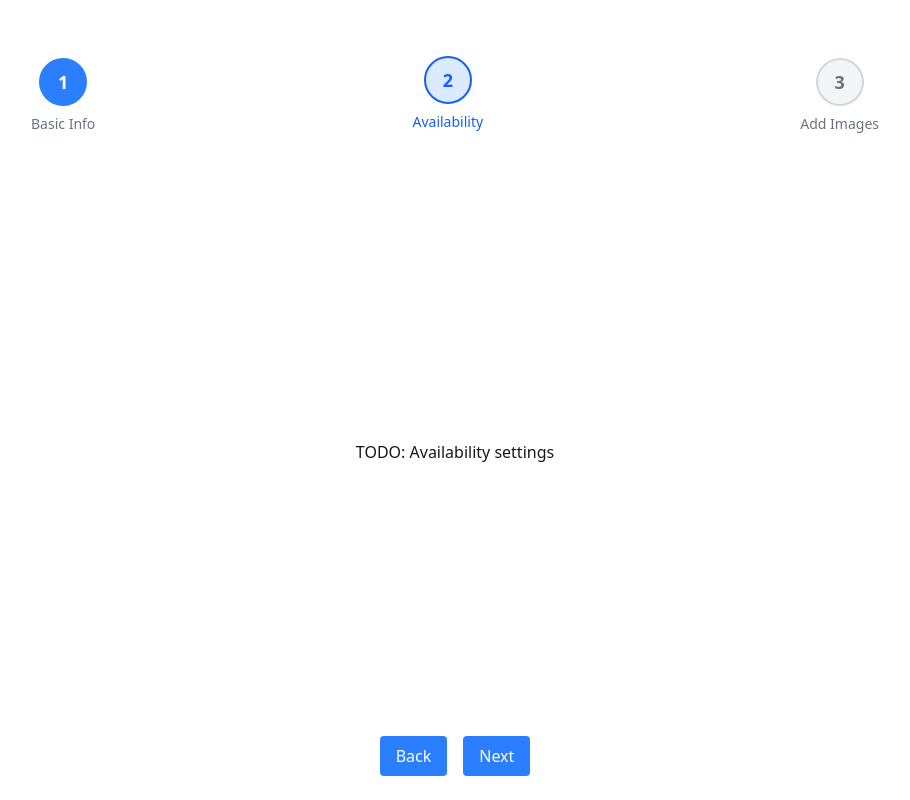
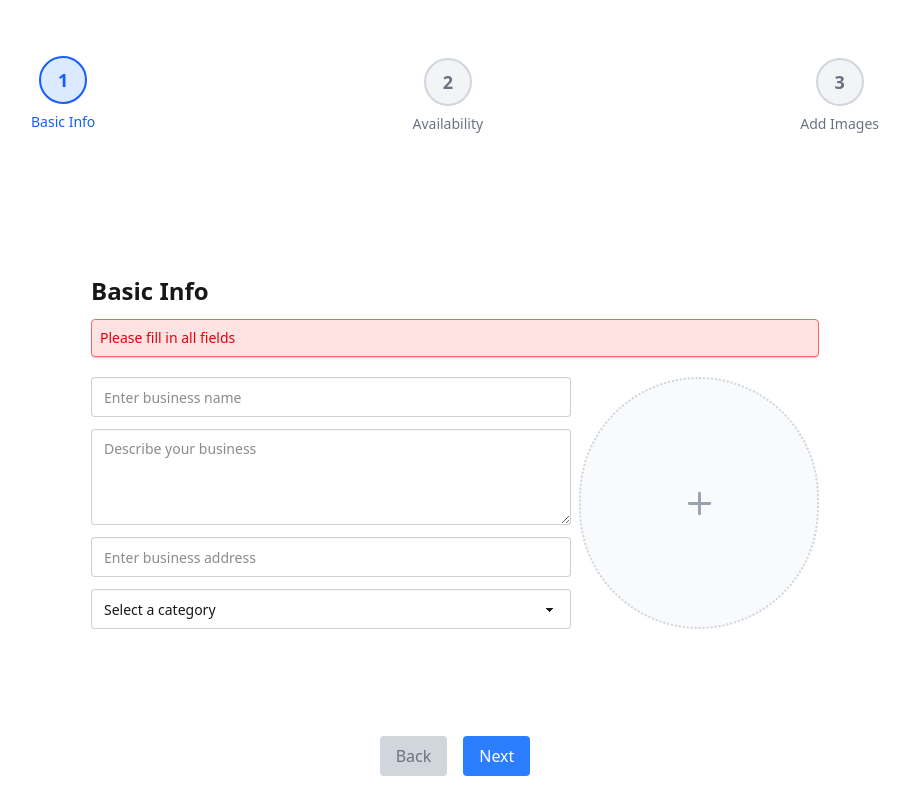
Before and after one commit to MossDog/Bookings, a React (Vite) app in the folder web-client/: page /account-creation in a window 1280 px wide. Both pictures are taken after a click on the button "Next". Shown: the whole page, without its empty margins (185-1095 px from the left). Built offline with nearby package versions, Linux system fonts and the light colour scheme; no server answers.

Commit message:
Refactor account creation components to manage form data in parent and validate steps; update HorizontalSteps to utilize validation logic.

```diff
--- a/web-client/src/components/HorizontalSteps.tsx
+++ b/web-client/src/components/HorizontalSteps.tsx
@@ -3,13 +3,17 @@ import React, { useState } from "react";
 interface HorizontalStepsProps {
   steps: string[];
   children: React.ReactNode;
+  validateStep?: (stepIdx: number) => boolean;
 }
 
-const HorizontalSteps: React.FC<HorizontalStepsProps> = ({ steps, children }) => {
+const HorizontalSteps: React.FC<HorizontalStepsProps> = ({ steps, children, validateStep }) => {
   const [currentStep, setCurrentStep] = useState(1);
-  const totalSteps = 4; // Total number of milestones
+  const totalSteps = steps.length;
 
   const handleNext = () => {
+    if (validateStep && !validateStep(currentStep - 1)) {
+      return;
+    }
     if (currentStep < totalSteps) {
       setCurrentStep(currentStep + 1);
     }
--- a/web-client/src/components/account-creation/SellerCoreAccountCreationForm.tsx
+++ b/web-client/src/components/account-creation/SellerCoreAccountCreationForm.tsx
@@ -1,25 +1,64 @@
 import React, { useState } from 'react'
+//import supabase from '../../utils/supabase'; //Will be refactored alongside handleSubmit()
+import ImageSlot from '../widgets/Gallery/ImageSlot';
+
+//NOT CURRENTLY IN USE
+/*
+import GridImageSlot from '../widgets/Gallery/GridImageSlot';
 import ProtectedRoute from '../ProtectedRoute'
 import FormInput from '../FormInput'
-import supabase from '../../utils/supabase';
-import GridImageSlot from '../widgets/Gallery/GridImageSlot';
-import ImageSlot from '../widgets/Gallery/ImageSlot';
+ */
 
-export default function SellerCoreAccountCreationForm() {
-  const [name, setName] = useState<string>('');
-  const [description, setDescription] = useState<string>('');
-  const [address, setAddress] = useState<string>('');
-  const [category, setCategory] = useState<string>('');
+export type SellerCoreAccountCreationFormRef = {
+  validateForm: () => boolean;
+};
+
+// Add props for formData and setFormData
+interface SellerCoreAccountCreationFormProps {
+  formData: {
+    name: string;
+    description: string;
+    address: string;
+    category: string;
+  };
+  setFormData: React.Dispatch<React.SetStateAction<{
+    name: string;
+    description: string;
+    address: string;
+    category: string;
+  }>>;
+}
+
+const SellerCoreAccountCreationForm = React.forwardRef<SellerCoreAccountCreationFormRef, SellerCoreAccountCreationFormProps>(
+  (props, ref) => {
+    const { formData, setFormData } = props;
     const [error, setError] = useState<string | null>(null);
-  const [isLoading, setIsLoading] = useState(false);
+    //const [isLoading, setIsLoading] = useState(false); //CURRENTLY UNUSED
 
-  const handleSubmit = async () => {
+    React.useImperativeHandle(ref, () => ({
+      validateForm: () => {
+        if (!formData.name.trim() || !formData.description.trim() || !formData.address.trim() || !formData.category.trim()) {
+          setError('Please fill in all fields');
+          return false;
+        }
+        setError(null);
+        return true;
+      }
+    }));
+
+/* THIS NEEDS TO BE REFACTORED.
+WE SHOULDN'T INSERT TO SUPABASE AT EACH STEP OF THE FORM,
+RATHER ONLY WHEN THE ENTIRE STEPS PROCESS HAS BEEN VALIDATED AND COMPLETED. */
+/*     const handleSubmit = async () => {
       try {
         setError(null);
         setIsLoading(true);
+        console.log("HANDLING SUBMISSION")
 
-      if (!name || !description || !address || !category) {
+        if (!formData.name || !formData.description || !formData.address || !formData.category) {
           throw new Error('Please fill in all fields');
+        }else{
+          console.log("Form Data - ", formData.name, formData.description, formData.address, formData.category)
         }
 
         const { data: sessionData, error: sessionError } = await supabase.auth.getSession();
@@ -31,10 +70,10 @@ export default function SellerCoreAccountCreationForm() {
           .from('Seller')
           .insert({
             user_id: sessionData.session.user.id,
-          description,
-          name,
-          address,
-          category
+            description: formData.description,
+            name: formData.name,
+            address: formData.address,
+            category: formData.category
           });
 
         if (insertError) {
@@ -50,11 +89,17 @@ export default function SellerCoreAccountCreationForm() {
       } finally {
         setIsLoading(false);
       }
-  };
+    }; */
 
     return (
       <div className="flex flex-col gap-3 min-w-[480px]">
         <h1 className='text-2xl font-bold'>Basic Info</h1>
+        {/* Error message for validation failure */}
+        {error && (
+          <div className="alert alert-error text-red-600 bg-red-100 border border-red-400 rounded p-2 mb-2">
+            {error}
+          </div>
+        )}
         <div className='flex gap-2'>
           <div className='flex flex-col gap-3 min-w-[480px]'>
             <div className="form-control w-full">
@@ -62,16 +107,16 @@ export default function SellerCoreAccountCreationForm() {
                 type="text"
                 placeholder="Enter business name"
                 className="input input-bordered w-full"
-              value={name}
-              onChange={(e) => setName(e.target.value)}
+                value={formData.name}
+                onChange={(e) => setFormData(f => ({ ...f, name: e.target.value }))}
               />
             </div>
             <div className="form-control w-full">
               <textarea
                 className="textarea textarea-bordered w-full h-24"
                 placeholder="Describe your business"
-              value={description}
-              onChange={(e) => setDescription(e.target.value)}
+                value={formData.description}
+                onChange={(e) => setFormData(f => ({ ...f, description: e.target.value }))}
               />
             </div>
             <div className="form-control w-full">
@@ -79,15 +124,16 @@ export default function SellerCoreAccountCreationForm() {
                 type="text"
                 placeholder="Enter business address"
                 className="input input-bordered w-full"
-              value={address}
-              onChange={(e) => setAddress(e.target.value)}
+                value={formData.address}
+                onChange={(e) => setFormData(f => ({ ...f, address: e.target.value }))}
               />
             </div>
             <div className="form-control w-full">
               <select
                 className="select select-bordered w-full"
-              value={category}
-              onChange={(e) => setCategory(e.target.value)}
+                value={formData.category}
+                onChange={(e) => setFormData(f => ({ ...f, category: e.target.value }))}
+                title="Select a category"
               >
                 <option value="">Select a category</option>
                 <option value="restaurant">Restaurant</option>
@@ -106,3 +152,8 @@ export default function SellerCoreAccountCreationForm() {
       </div>
     )
   }
+);
+
+SellerCoreAccountCreationForm.displayName = 'SellerCoreAccountCreationForm';
+
+export default SellerCoreAccountCreationForm;
--- a/web-client/src/pages/AccountCreationPage.tsx
+++ b/web-client/src/pages/AccountCreationPage.tsx
@@ -1,15 +1,35 @@
-import React, { useState } from "react";
-import HorizontalSteps from "../components/HorizontalSteps"; // Adjust the path based on your file structure
-import SellerCoreAccountCreationForm from "../components/account-creation/SellerCoreAccountCreationForm";
+import React, { useRef, useState } from "react";
+import HorizontalSteps from "../components/HorizontalSteps";
+import SellerCoreAccountCreationForm, { SellerCoreAccountCreationFormRef } from "../components/account-creation/SellerCoreAccountCreationForm";
 import GalleryWidget from "../components/widgets/Gallery/GalleryWidget";
 
 const AccountCreationPage: React.FC = () => {
+  const sellerFormRef = useRef<SellerCoreAccountCreationFormRef>(null);
+
+  // LIFTED STATE: Store form data in parent so it persists between steps
+  const [sellerFormData, setSellerFormData] = useState({
+    name: '',
+    description: '',
+    address: '',
+    category: ''
+  });
+
+  // Handler to be passed to HorizontalSteps for validation
+  const validateStep = (stepIdx: number) => {
+    if (stepIdx === 0 && sellerFormRef.current) {
+      return sellerFormRef.current.validateForm();
+    }
+    return true;
+  };
 
   return (
     <div className="">
-
-      <HorizontalSteps steps={["Basic Info", "Availability", "Add Images"]} >
-        <SellerCoreAccountCreationForm />
+      <HorizontalSteps steps={["Basic Info", "Availability", "Add Images"]} validateStep={validateStep}>
+        <SellerCoreAccountCreationForm
+          ref={sellerFormRef}
+          formData={sellerFormData}
+          setFormData={setSellerFormData}
+        />
         <div>
           TODO: Availability settings
         </div>
```
Also changed, not shown: 1 other file (tests, documents, lock files or other folders). Lines whose indentation alone changed are shown as unchanged.
